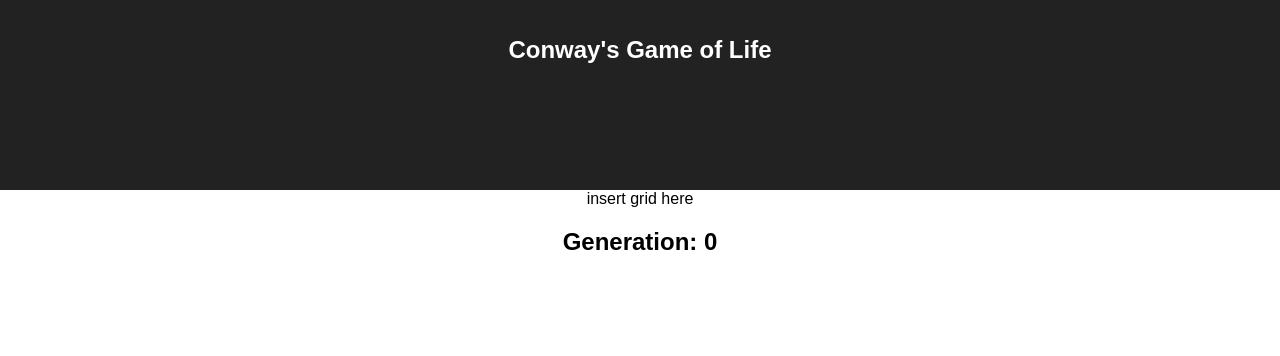
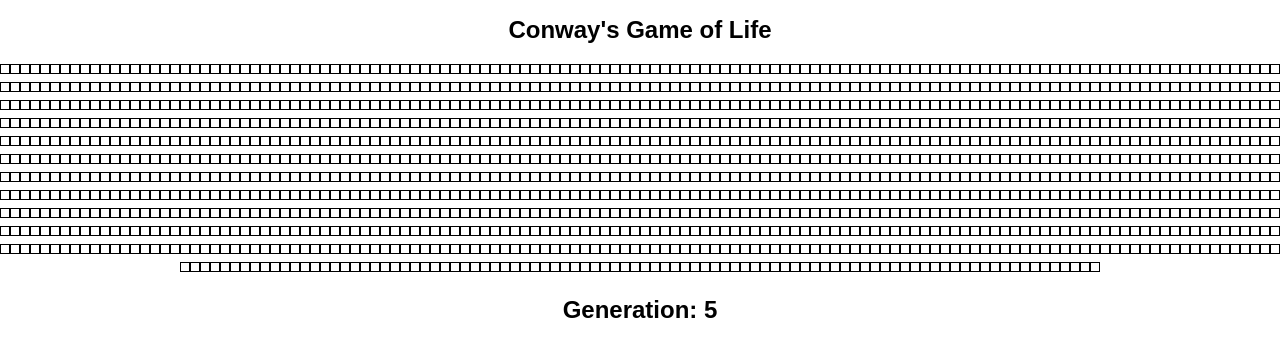
Before and after one commit to Schmidt-Aaron/gof-react, a React (Create React App) app: page / in a window 1280 px wide. Shown: the top 356 px of the page. Built offline with nearby package versions, Linux system fonts and the light colour scheme.

Commit message:
rendering cells

```diff
--- a/src/App.css
+++ b/src/App.css
@@ -26,10 +26,12 @@
 
 .box {
   display: inline-block;
-  height:18px;
-  width:18px;
+  height:10px;
+  width:10px;
   box-sizing: border-box;
   border: 1px solid black;
+  padding: 0;
+  margin: 0;
 }
  .on {
    background-color: green;
--- a/src/App.js
+++ b/src/App.js
@@ -4,11 +4,12 @@ import './App.css';
 class App extends Component {
   constructor(props) {
     super(props);
-    this.gridX = 50;
-    this.gridY = 30;
+
 
     this.state =  {
-      generations: 0,
+      generations: 5,
+      gridX: 50,
+      gridY: 30,
     }
     //if adding functions follow this template
     //this.functionName = this.functionName.bind(this);
@@ -16,19 +17,29 @@ class App extends Component {
     //then add function here, or inside applicable component
 
   render() {
+    const {
+      gridX,
+      gridY,
+      generations,
+    } = this.state;
+
     return (
       <div className="App">
-        <header className="App-header">
+        <header>
           <h1 className="App-title">Conway's Game of Life</h1>
         </header>
         <Grid
-          rows={this.gridX}
-          cols={this.gridY}
+          gridX={gridX}
+          gridY={gridY}
         />
-        <h2> Generation: {this.state.generations}</h2>
+        <h2> Generation: {generations}</h2>
       </div>
     );
   }
+}
+
+class Box extends Component {
+
 }
 
 class Grid extends Component {
@@ -38,12 +49,21 @@ class Grid extends Component {
     const width = gridX * 18;
     let gridArr = [];
 
+    for ( let i = 0; i < gridX; i++ ) {
+      for( let j = 0; j < gridY; j++ ){
+        let cellID = `${i}_${j}`;
+        gridArr.push(
+          <span id={cellID} key={cellID} className="box"></span>
+        )
+      }
+    }
+
     return (
       <div
         className="grid"
-        style={{ width: width }}
+        // style={{ width: width }}
       >
-        insert grid here {gridX}
+        {gridArr}
       </div>
     )
   }
```
